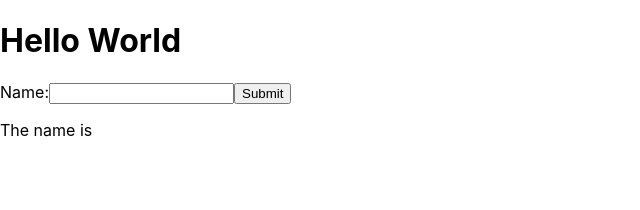
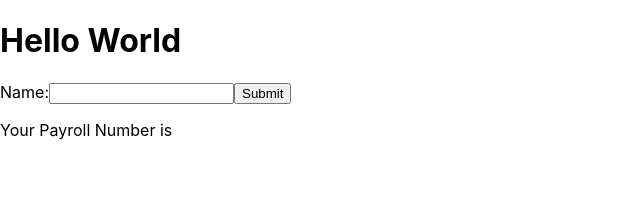
Before and after one commit to salemeid/my-app, a React (Create React App) app: page / in a window 1280 px wide. Shown: the top 210 px of the page, without its empty margins (0-640 px from the left). Built offline with nearby package versions, Linux system fonts and the light colour scheme.

Commit message:
reconstruct code with hooks

```diff
--- a/src/App.js
+++ b/src/App.js
@@ -1,11 +1,34 @@
+import React, { useState } from 'react';
 import InputNumber from "./components/Input";
 
 
-function App() {
+const App = () => {
+
+  const [value, setValue] = useState('');
+  const [beta, setBeta] = useState('');
+
+
+
+
+const handleSubmit = (e) => {
+    console.log(value);
+    e.preventDefault(0);
+}
+
+
   return (
     <div>
       <h1>Hello World</h1>
-      <InputNumber />
+      <form onSubmit= {handleSubmit}>
+            <label>
+            Name:
+            {/* for updating value */}
+            <input type="text" value={value} onChange={(e)=>setValue(e.target.value)} />
+            </label>
+            {/* for displaying value */}
+            <input type="submit" value="Submit" onClick={()=> setBeta(value)}/>
+        </form>
+      <InputNumber prn = {beta}/>
     </div>
   );
 }
--- a/src/components/Input.js
+++ b/src/components/Input.js
@@ -1,51 +1,10 @@
 import React from 'react';
 
 
-class InputNumber extends React.Component {
-    constructor(props) {
-        super(props);
-        this.state = {value:'', beta:''};
-
-        this.handleChange = this.handleChange.bind(this);
-        this.handleSubmit = this.handleSubmit.bind(this);
-        this.handleClick = this.handleClick.bind(this);
-
-    }
-
-
-    handleChange(event) {
-        this.setState({value: event.target.value});
-    }
-
-    handleSubmit(event) {
-
-        console.log(this.state.value);
-        event.preventDefault(0);
-    }
-
-    handleClick() {
-        this.setState({beta: this.state.value})
-    }
-
-
-    render() {
-
+const InputNumber = (props) => {
     return(
         <div>
-        <form onSubmit= {this.handleSubmit}>
-            <label>
-            Name:
-            <input type="text" value={this.state.value} onChange={this.handleChange} />
-            </label>
-            <input type="submit" value="Submit" onClick={this.handleClick}/>
-        </form>
-
-        <p>The name is {this.state.beta}</p>
+        <p>Your Payroll Number is  {props.prn}</p>
         </div>
-
     )}
-
-
-}
-
 export default InputNumber;
```
